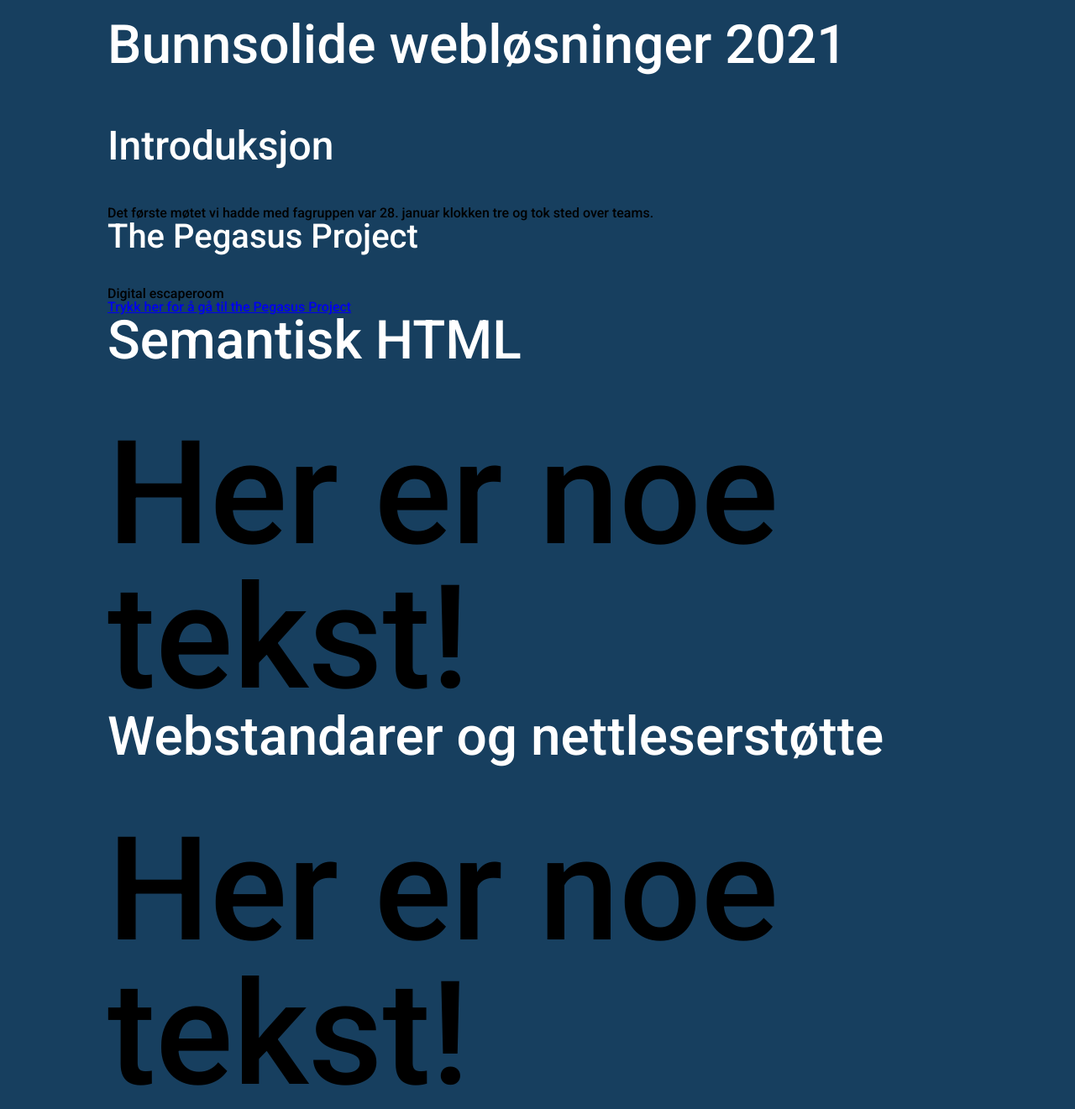
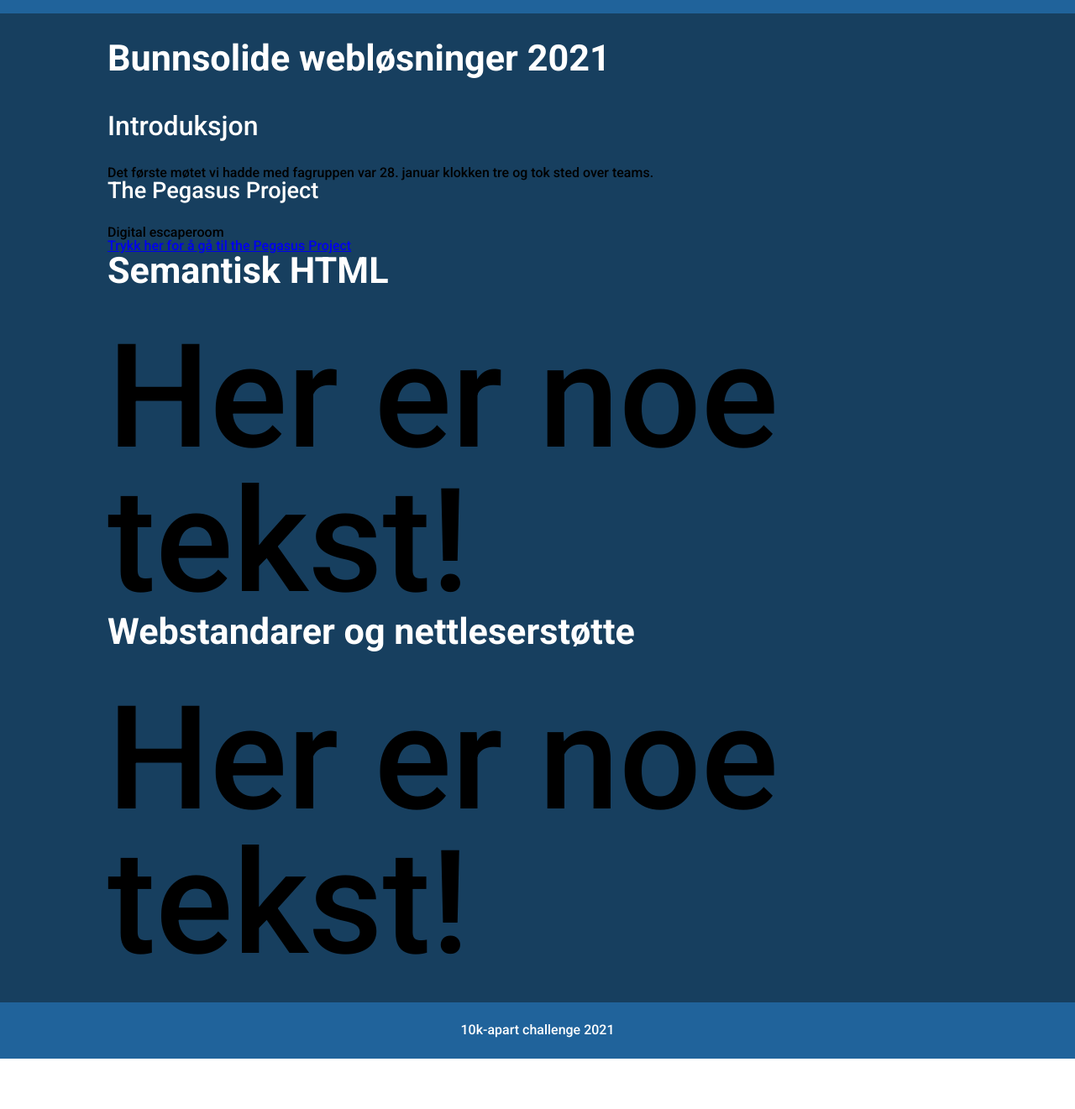
Before and after one commit to alexanderhanssen/bunnsolid-2021-html, a plain HTML site: page src/index.html in a window 1280 px wide. Shown: the part 80-1401 px from the top of the page at 84% size. After the commit the page ends 1341 px from the top, so only its background shows below. Drawn offline with Linux system fonts and the light colour scheme.

Commit message:
fix font

```diff
--- a/src/styles/styles.css
+++ b/src/styles/styles.css
@@ -24,7 +24,10 @@ main {
 }
 
 footer {
-  background-color: var(--color-three);
+  padding: 2%;
+  background-color: var(--color-two);
+  color: var(--color-white);
+  text-align: center;
 }
 
 .main-content {
@@ -33,7 +36,8 @@ footer {
 }
 
 nav {
-  padding: 1.2em;
+  padding-top: 2em;
+  padding-bottom: 2em;
   text-align: center;
   max-width: var(--page-max-width);
   margin: 0 auto;
@@ -64,13 +68,14 @@ h3 {
 }
 h1 {
   max-width: var(--page-max-width);
-  font-size: 4rem;
+  font-size: 2.7rem;
+  font-weight: 700;
 }
 
 h2 {
-  font-size: 3rem;
+  font-size: 2rem;
 }
 
 h3 {
-  font-size: 2.5rem;
+  font-size: 1.7rem;
 }
```
